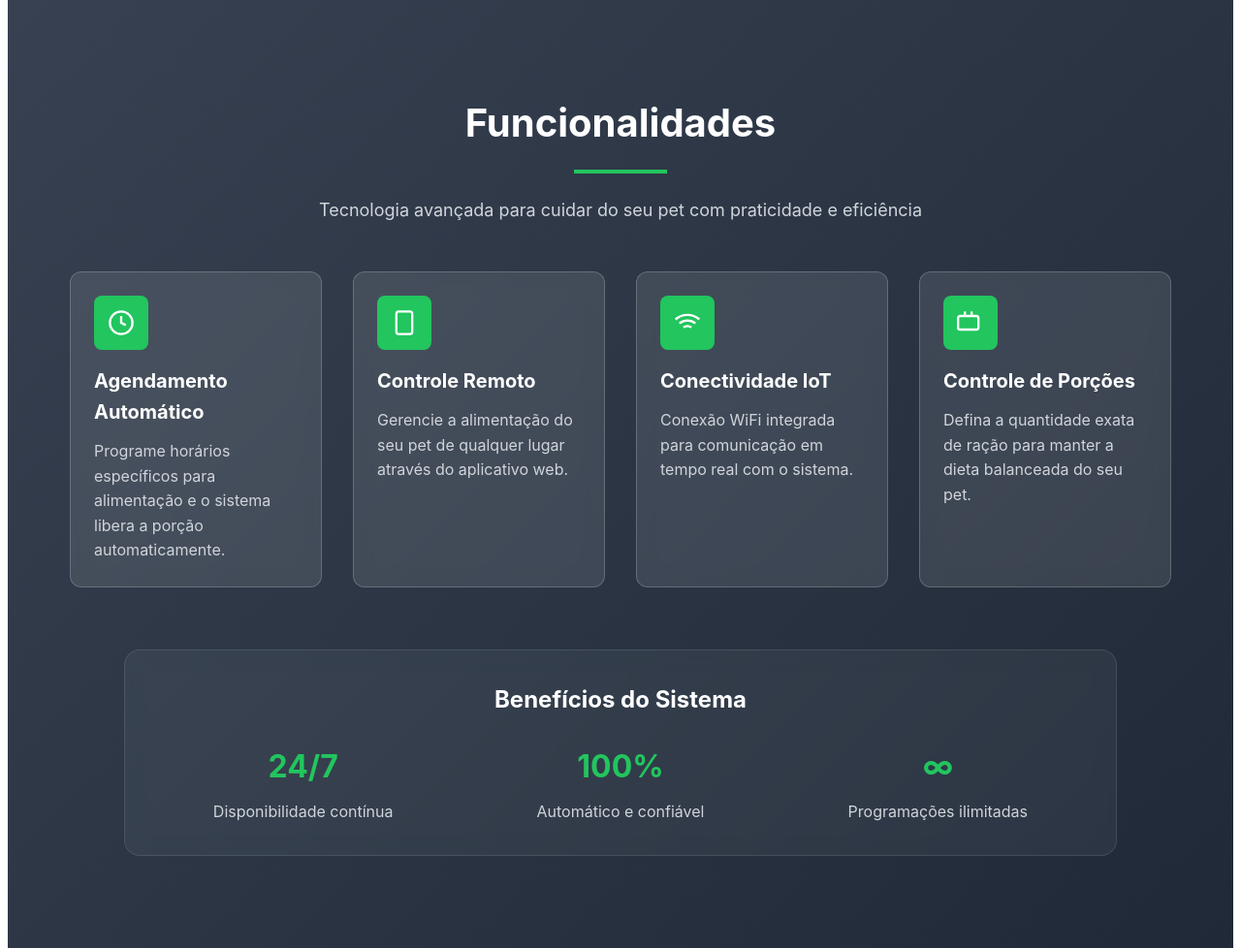
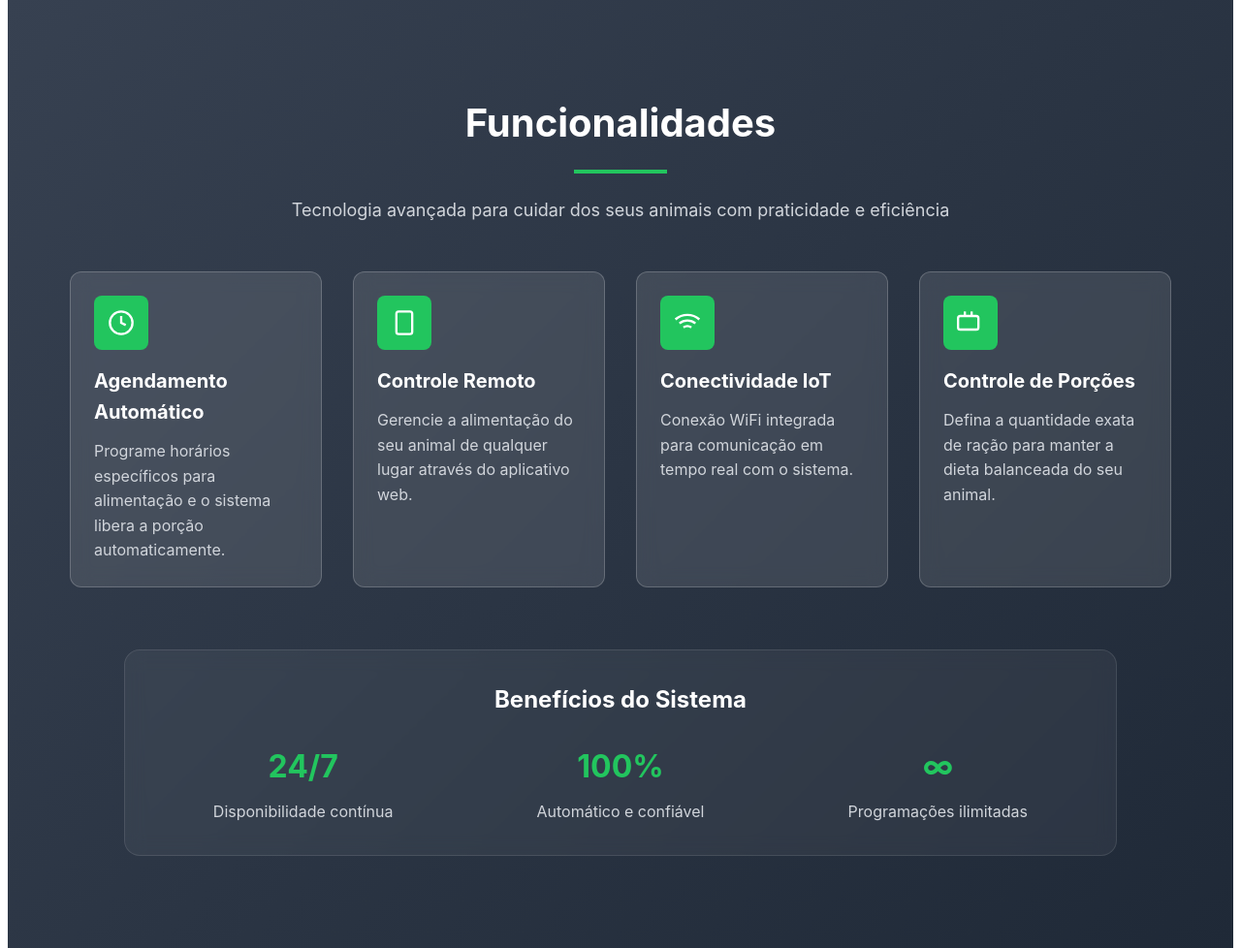
Before and after one commit to ErnestoSESB/Alimentador, a Django app: page / in a window 1280 px wide. Shown: the part 1873-2851 px from the top of the page at 97% size. Run offline with Django 5.2, Linux system fonts and the light colour scheme.

Commit message:
alteração na pagina inicial

```diff
--- a/inteligente/templates/alimentador/alimentador.html
+++ b/inteligente/templates/alimentador/alimentador.html
@@ -119,7 +119,7 @@
                 <h2 class="section-title light">Funcionalidades</h2>
                 <div class="section-divider light"></div>
                 <p class="section-subtitle">
-                    Tecnologia avançada para cuidar do seu pet com praticidade e eficiência
+                    Tecnologia avançada para cuidar dos seus animais com praticidade e eficiência
                 </p>
             </div>
 
@@ -146,7 +146,7 @@
                     </div>
                     <h3 class="feature-title">Controle Remoto</h3>
                     <p class="feature-description">
-                        Gerencie a alimentação do seu pet de qualquer lugar através do aplicativo web.
+                        Gerencie a alimentação do seu animal de qualquer lugar através do aplicativo web.
                     </p>
                 </div>
 
@@ -175,7 +175,7 @@
                     </div>
                     <h3 class="feature-title">Controle de Porções</h3>
                     <p class="feature-description">
-                        Defina a quantidade exata de ração para manter a dieta balanceada do seu pet.
+                        Defina a quantidade exata de ração para manter a dieta balanceada do seu animal.
                     </p>
                 </div>
             </div>
```
